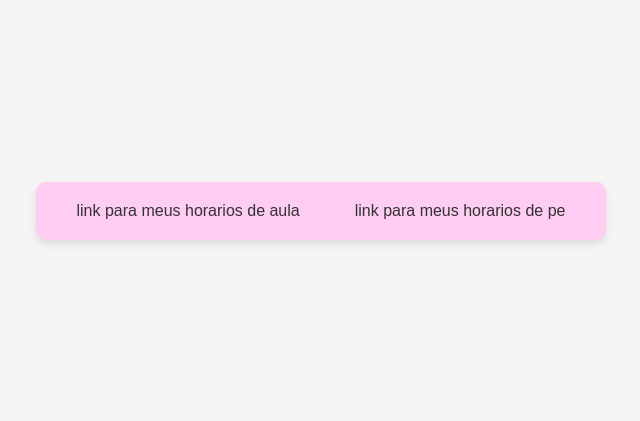
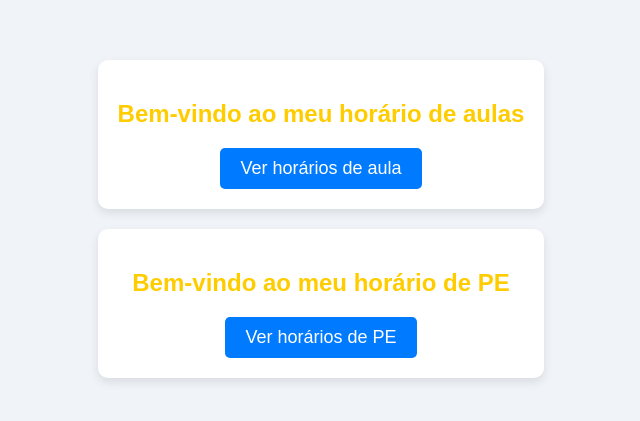
Before and after one commit to laryssaantunes/Atividade2-DM, a website: page index.html in a window 1280 px wide. Shown: the part 189-610 px from the top of the page, without its empty margins (319-959 px from the left). Drawn offline with Linux system fonts and the light colour scheme.

Commit message:
Atualizando o css da página inicial

```diff
--- a/css/style.css
+++ b/css/style.css
@@ -1,46 +1,59 @@
-
-* {
-    margin: 0;
-    padding: 0;
-    box-sizing: border-box;
-    font-family: Arial, sans-serif;
+body {
+    font-family: 'Arial', sans-serif;
+    background-color: #f0f4f8;
+    color: #333;
+    display: flex;
+    align-items: center;
+    justify-content: center;
+    height: 100vh;
 }
 
-body.fullscreen {
+.container {
     display: flex;
-    justify-content: center;
-    align-items: center;
-    min-height: 100vh;
-    background-color: #f5f5f5;
-    color: #333;
+    flex-direction: column;
+    gap: 20px;
 }
 
-nav {
-    background-color: #ffccf2;
+.card {
+    background-color: #ffffff;
     border-radius: 10px;
     padding: 20px;
-    box-shadow: 0px 4px 8px rgba(0, 0, 0, 0.1);
+    box-shadow: 0 4px 10px rgba(0, 0, 0, 0.1);
+    text-align: center;
 }
 
-nav ul {
-    list-style-type: none;
-    display: flex;
-    gap: 15px;
+.card h2 {
+    color: #ffcc00;
+    margin-bottom: 10px;
 }
 
-nav li {
-    margin: 0;
+.card a {
+    display: inline-block;
+    text-decoration: none;
+    color: white;
+    background-color: #007bff;
+    font-size: 18px;
+    padding: 10px 20px;
+    border-radius: 5px;
+    transition: background-color 0.3s, color 0.3s;
+    margin-top: 10px;
 }
 
-nav a {
-    text-decoration: none;
-    color: #333;
-    padding: 10px 20px;
-    border-radius: 8px;
-    transition: background-color 0.3s;
+.card a:hover {
+    background-color: #0056b3;
 }
 
-nav a:hover {
-    background-color: #ffd6e7;
-    color: #222;
+@media (max-width: 600px) {
+    body {
+        padding: 10px;
+    }
+
+    .card {
+        width: 100%;
+        padding: 15px;
+    }
+
+    .card a {
+        font-size: 16px;
+    }
 }
--- a/index.html
+++ b/index.html
@@ -8,13 +8,18 @@
     <link rel="manifest" href="/manifest.json" />
     <meta name="theme-color" content="white" />
 </head>
+
 <body class="fullscreen">
-    <nav>
-        <ul>
-        <li><a href="aula.html">link para meus horarios de aula</a></li>
-        <li><a href="pe.html">link para meus horarios de pe</a></li>
-        </ul>
-        </nav>
+    <div class="container">
+        <div class="card">
+            <h2>Bem-vindo ao meu horário de aulas</h2>
+            <a href="aula.html">Ver horários de aula</a>
+        </div>
+        <div class="card">
+            <h2>Bem-vindo ao meu horário de PE</h2>
+            <a href="pe.html">Ver horários de PE</a>
+        </div>
+    </div>
     <script src="js/main.js"></script>
 </body>
 </html>
```
